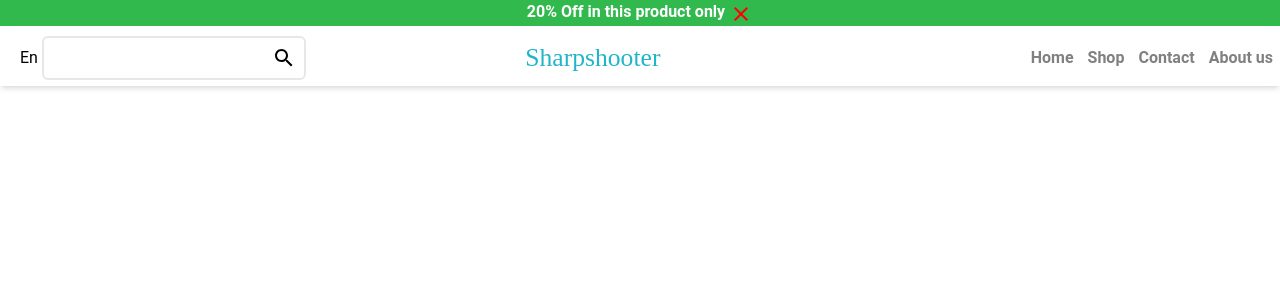
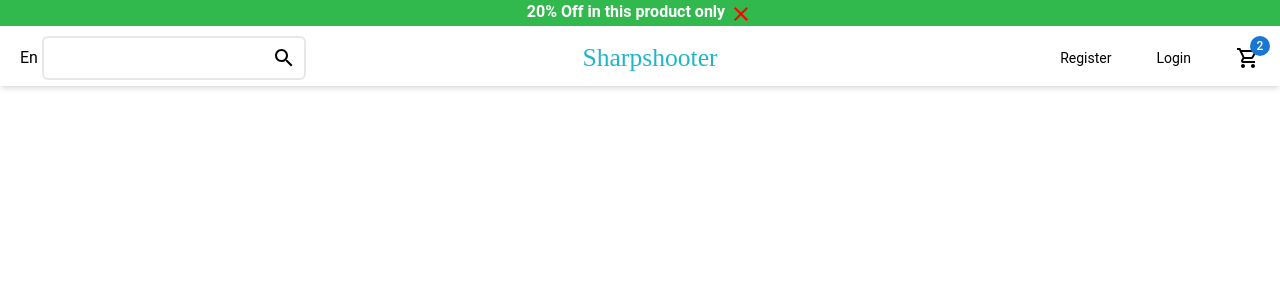
Before and after one commit to neamoth/eCommerceReact, a React (Create React App) app: page / in a window 1280 px wide. Shown: the top 300 px of the page. Built offline with nearby package versions, Linux system fonts and the light colour scheme; a web font is replaced by a local one.

Commit message:
feat: login, registration and card button and deleted menu

```diff
--- a/src/components/Navbar.js
+++ b/src/components/Navbar.js
@@ -1,41 +1,53 @@
-import { Search } from '@mui/icons-material'
+import { Search, ShoppingCartOutlined } from '@mui/icons-material'
+import { Badge } from '@mui/material'
 import React from 'react'
 import './navbar.css'
 
 function Navbar() {
+  const style = "cursor-pointer text-[14px] ml-[25px] mr-[20px]"
   return (
     <div className='navbar h-[60px] shadow-md relative z-10'>
       <div className='wapper flex justify-between items-center pl-[20px] pt-[10px] pb-[10px]'>
+        {/* left div */}
         <div className='left flex flex-1 items-center'>
-          {/* {left div} */}
+
           {/* {language div} */}
           <div className='language cursor-pointer text-[16px]'>
             En
           </div>
           {/* {search div} */}
           <div className='searchInput flex border-[2px] border-solid border-lightgrey rounded-md items-center ml-1 p-2 focus-within:border-[#32B94D] transition-all'>
-          <input className="input outline-none text-gray-800" type='text' />
-          <Search className='' style={{textSize: '16px'}} />
-        </div>
+            <input className="input outline-none text-gray-800" type='text' />
+            <Search className='' style={{ textSize: '16px' }} />
+          </div>
         </div>
         {/* {Logo} */}
-        <div className='logo flex-1 items-left justify-center' style={{}}>
+        <div className='logo flex-1 text-center'>
           Sharpshooter
         </div>
         {/* {left div} */}
-        <div className='navbar flex '>
-          <div className='menu flex flex-1'>
-            <ui className='list cursor-pointer space-x-3.5 mr-[7px] '>
+        <div className='right flex flex-1 items-center justify-end'>
+
+          <div className={style}>Register</div>
+          <div className={style}>Login</div>
+          <div className={style}>
+            <Badge badgeContent={2} color='primary'>
+              <ShoppingCartOutlined />
+            </Badge>
+
+          </div>
+        </div>
+      </div>
+      {/* <ui className='list cursor-pointer space-x-3.5 mr-[7px] '>
               <li>Home</li>
               <li>Shop</li>
               <li>Contact</li>
               <li>About us</li>
-            </ui>
-          </div>
-        </div>
-      </div>
+            </ui> */}
     </div>
   )
 }
 
+
+
 export default Navbar
```
